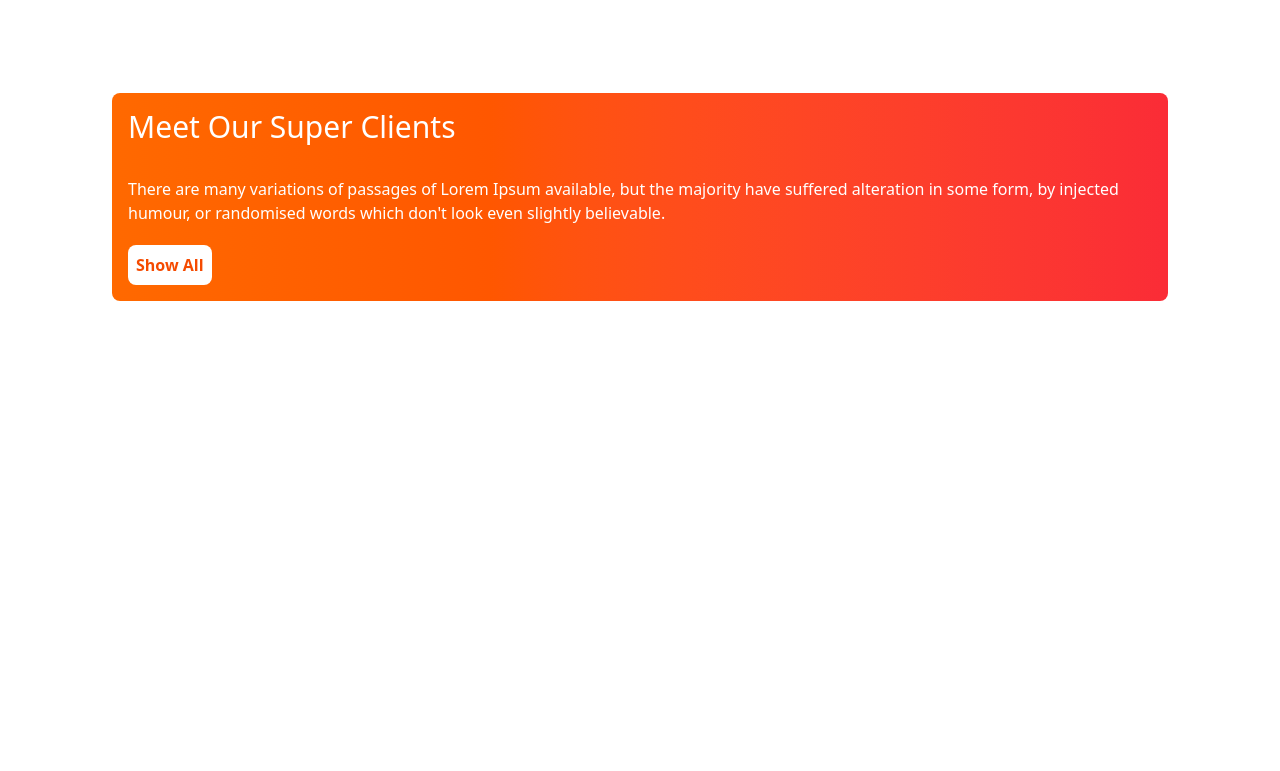
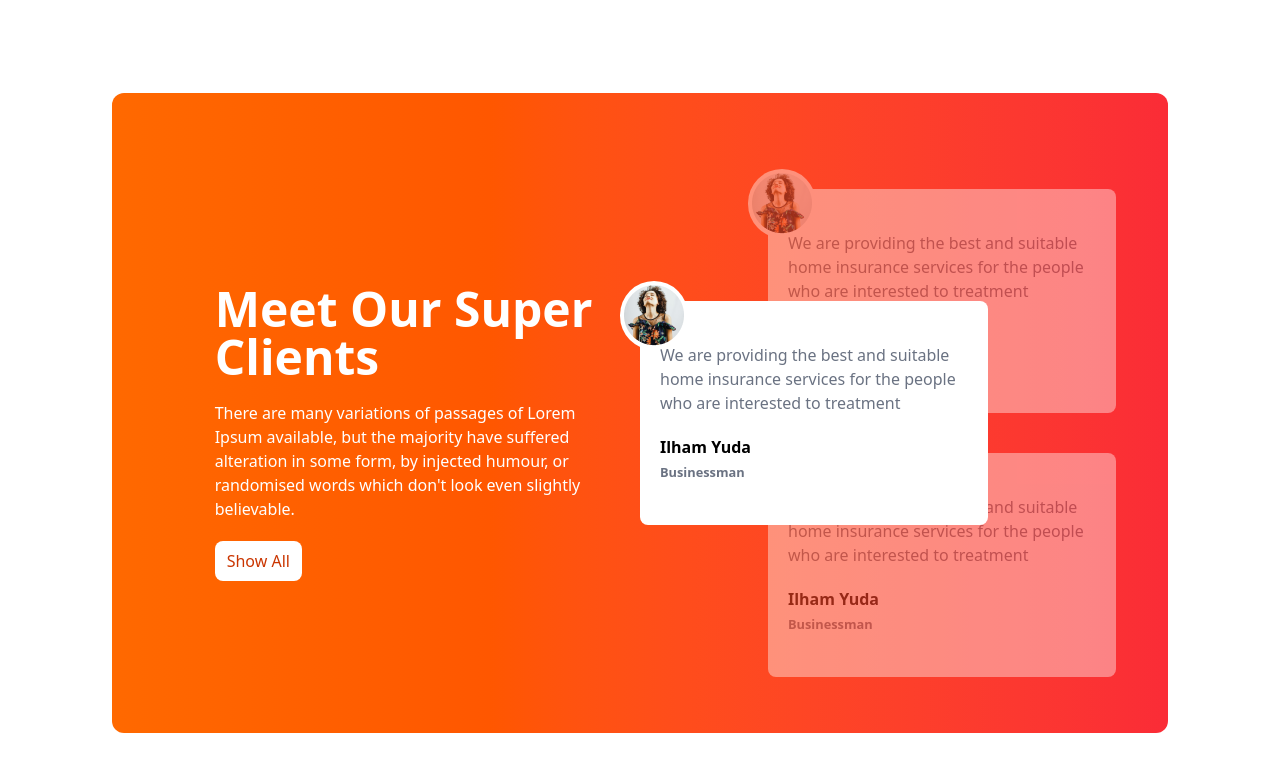
Before and after one commit to mhmasum1/tea-house-tailwind, a plain HTML site: page index.html in a window 1280 px wide. Shown: the part 1803-2574 px from the top of the page. Before the commit the page ends 2200 px from the top, so only its background shows below. Drawn offline with nearby package versions, Linux system fonts and the light colour scheme.

Commit message:
Create Customer Review And Relative Positions

```diff
--- a/index.html
+++ b/index.html
@@ -138,16 +138,77 @@
         </div>
       </div>
     </section>
-    <!-- Review Section -->
+    <!-- Reviews Section -->
     <section class="mb-24">
-      <div class=" bg-gradient-to-r from-orange-500 to-red-500 rounded-lg ">
+      <div
+        class="bg-gradient-to-r from-orange-500 to-red-500 rounded-xl grid grid-cols-1 lg:grid-cols-2 text-white px-7 md:px-16">
         <!-- Text Section -->
-        <div class="text-white p-4">
-          <h1 class="text-3xl mb-3">Meet Our Super Clients</h1>
-          <p class="py-5">There are many variations of passages of Lorem Ipsum available, but the majority have
-            suffered alteration
-            in some form, by injected humour, or randomised words which don't look even slightly believable. </p>
-          <button class="bg-white font-bold text-orange-600 p-2 rounded-lg">Show All</button>
+        <div class="flex justify-center items-center overflow-hidden">
+          <div class="w-5/6">
+            <h1 class="text-5xl font-bold mb-5 mt-10">
+              Meet Our Super Clients
+            </h1>
+            <p class="mb-5">
+              There are many variations of passages of Lorem Ipsum available,
+              but the majority have suffered alteration in some form, by
+              injected humour, or randomised words which don't look even
+              slightly believable.
+            </p>
+            <button class="bg-white text-orange-700 px-3 py-2 rounded-lg">
+              Show All
+            </button>
+          </div>
+        </div>
+
+        <!-- Reviews Card Section -->
+        <div class="relative py-24">
+          <!-- Middle Card -->
+          <div class="absolute z-10 top-44 md:top-52">
+            <div class="h-56 w-full md:w-3/4 bg-white text-black rounded-lg flex items-center px-5">
+              <div class="absolute -top-5 -left-5 bg-white rounded-full">
+                <img class="p-1" src="./images/client.png" alt="" />
+              </div>
+              <div>
+                <p class="text-gray-500 mb-5">
+                  We are providing the best and suitable home insurance
+                  services for the people who are interested to treatment
+                </p>
+                <h1 class="font-bold">Ilham Yuda</h1>
+                <small class="font-bold text-gray-500">Businessman</small>
+              </div>
+            </div>
+          </div>
+
+          <!-- top card -->
+          <div
+            class="relative left-8 md:left-32 h-56 w-full md:w-3/4 bg-white text-black rounded-lg flex items-center px-5 opacity-40">
+            <div class="absolute -top-5 -left-5 bg-white rounded-full">
+              <img class="p-1" src="./images/client.png" alt="" />
+            </div>
+            <div>
+              <p class="text-gray-500 mb-5">
+                We are providing the best and suitable home insurance services
+                for the people who are interested to treatment
+              </p>
+              <h1 class="font-bold">Ilham Yuda</h1>
+              <small class="font-bold text-gray-500">Businessman</small>
+            </div>
+          </div>
+          <!-- bottom card -->
+          <div
+            class="relative left-8 md:left-32 top-10 h-56 w-full md:w-3/4 bg-white text-black rounded-lg flex items-center px-5 opacity-40">
+            <div class="absolute -top-5 -left-5 bg-white rounded-full">
+              <img class="p-1" src="./images/client.png" alt="" />
+            </div>
+            <div>
+              <p class="text-gray-500 mb-5">
+                We are providing the best and suitable home insurance services
+                for the people who are interested to treatment
+              </p>
+              <h1 class="font-bold">Ilham Yuda</h1>
+              <small class="font-bold text-gray-500">Businessman</small>
+            </div>
+          </div>
         </div>
       </div>
     </section>
```
